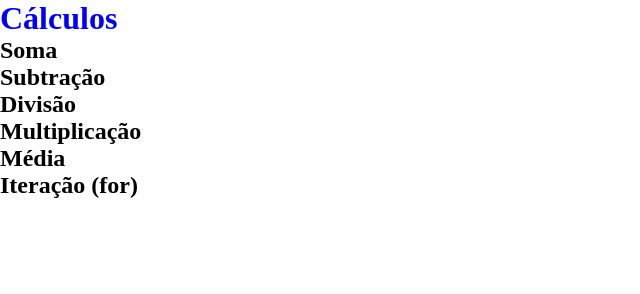
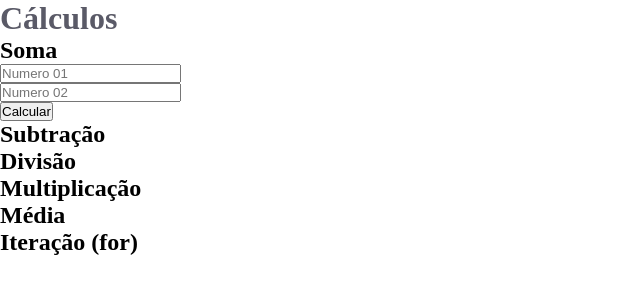
Before and after one commit to Andredev-dias/t267, a plain HTML site: page Task01/index.html in a window 1280 px wide. Shown: the whole page, without its empty margins (0-640 px from the left). Drawn offline with Linux system fonts and the light colour scheme.

Commit message:
primeira aula

```diff
--- a/Task01/index.html
+++ b/Task01/index.html
@@ -15,9 +15,14 @@
   </head>
   <body>
     <main>
-      <h1>Cálculos</h1>
+      <h1 class="title">Cálculos</h1>
       <section>
         <h2>Soma</h2>
+        <!-- <label for="n1">Número 01:</label><br /> -->
+        <input type="number" id="n1" placeholder="Numero 01" /><br />
+        <!-- <label for="n2">Número 02:</label><br /> -->
+        <input type="number" id="n2" placeholder="Numero 02" /><br />
+        <button onclick="somar()">Calcular</button>
       </section>
       <section>
         <h2>Subtração</h2>
--- a/Task01/script.js
+++ b/Task01/script.js
@@ -1 +1,3 @@
-alert("ola mundo");
+function somar() {
+  console.log("Primeira Aula");
+}
--- a/Task01/style.css
+++ b/Task01/style.css
@@ -4,6 +4,6 @@
   box-sizing: border-box;
 }
 
-h1 {
-  color: blue;
+.title {
+  color: rgb(90, 90, 103);
 }
```
